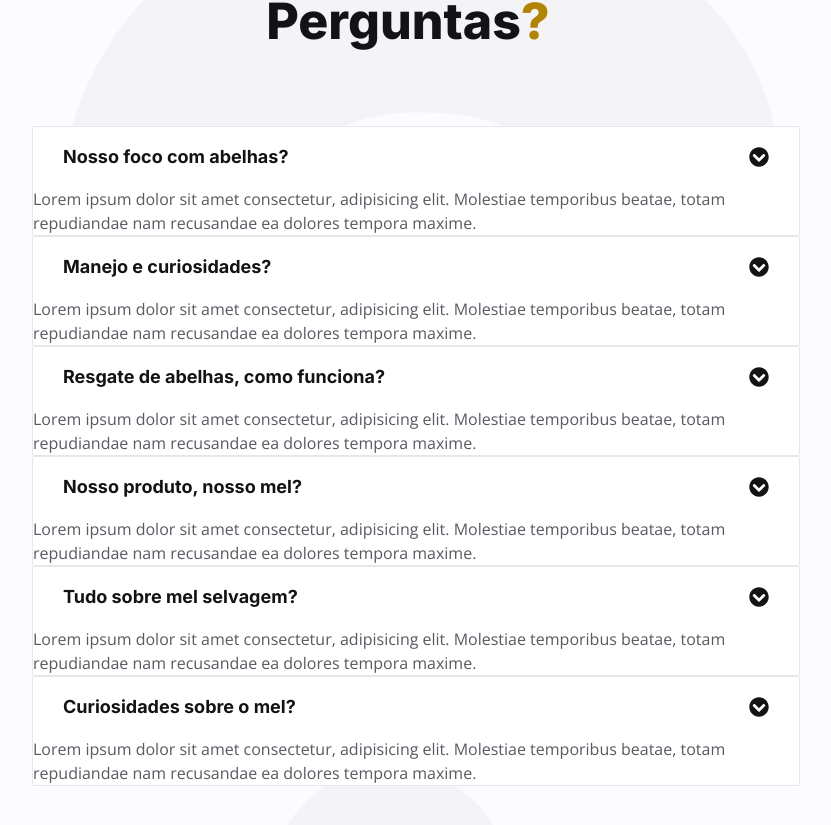
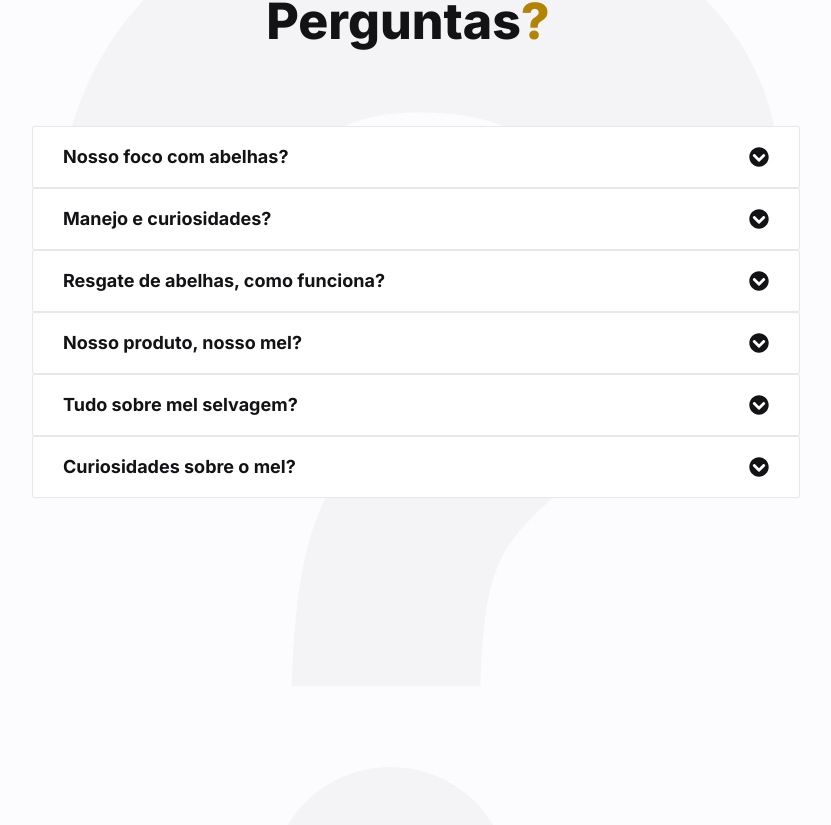
Before and after one commit to k-nylander/Mel_Selvagem-free, a React (Create React App) app: page / in a window 1280 px wide. Shown: the part 3216-4041 px from the top of the page, without its empty margins (224-1055 px from the left). Built offline with nearby package versions, Linux system fonts and the light colour scheme; the HTML template or start-up script is replaced by a standard one.

Commit message:
feat: descrição accordion part 2

```diff
--- a/src/components/Accordion.js
+++ b/src/components/Accordion.js
@@ -23,7 +23,11 @@ const Accordion = ({accordion}) => {
           </div>
         </div>
         {/* descrição */}
-        <div>
+        <div className={`bg-pink-200 ${
+            isOpen ? 'min-h-[200px] lg:min-h-[160px]' :
+            'min-0'
+          } max-h-0 overflow-hidden flex`}
+        >
           <div>{answer}</div>
         </div>
       </div>
```
